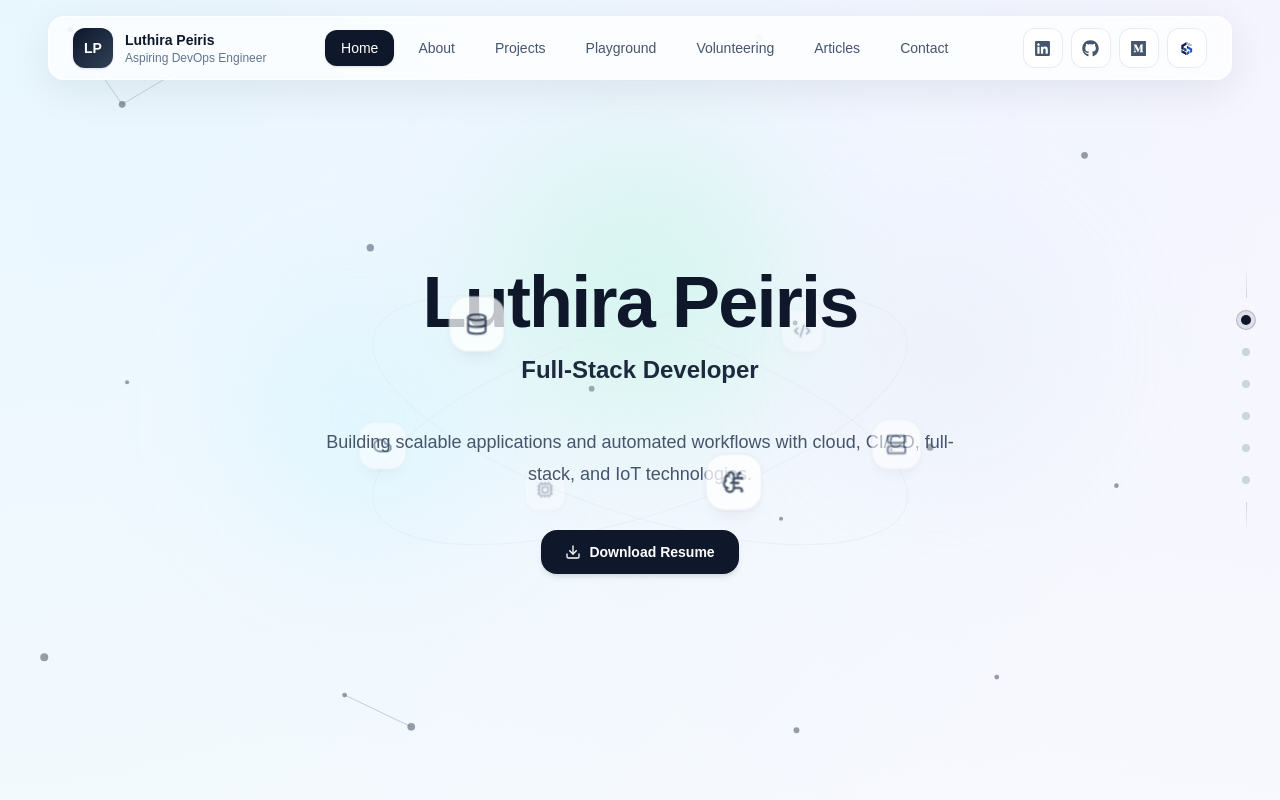
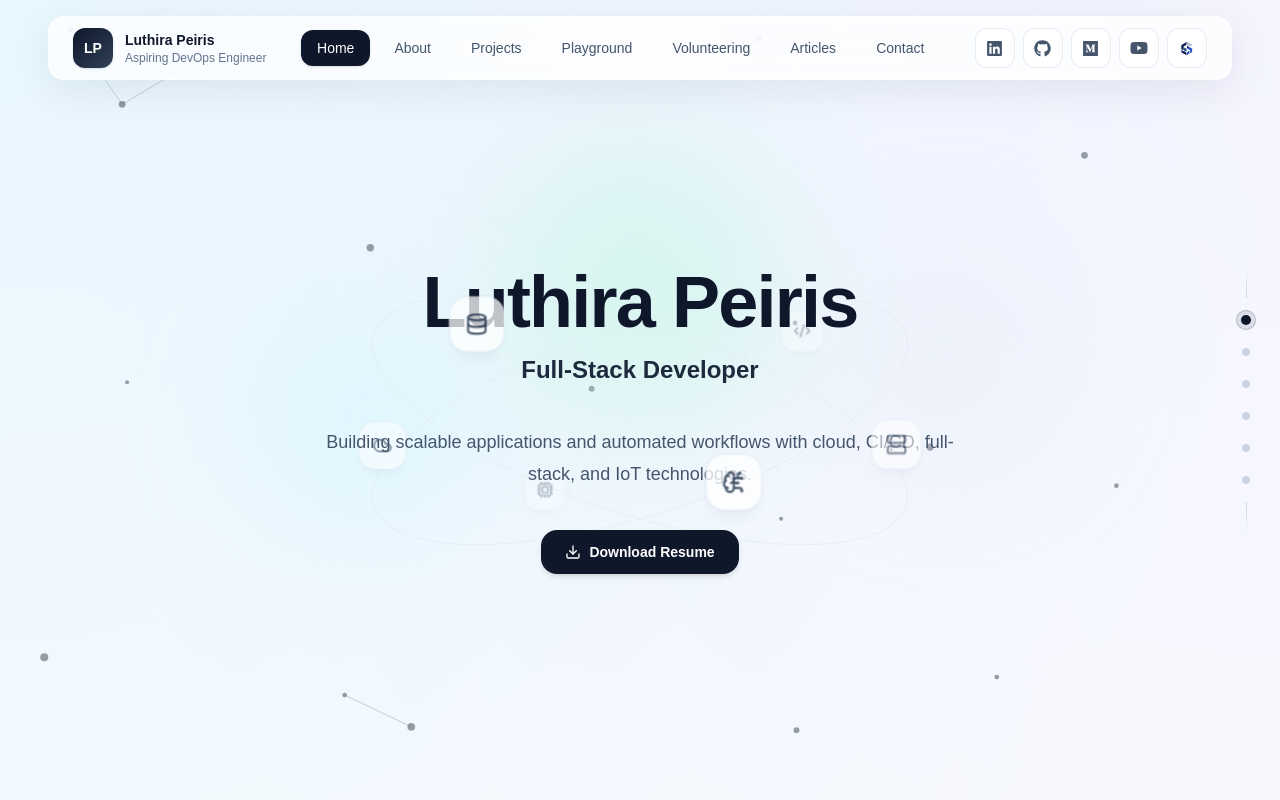
Before and after one commit to LuthiraPeiris/aws-portfolio, a Next.js app: page / in a window 1280 px wide. Shown: the top 800 px of the page. Built offline with nearby package versions, Linux system fonts and the light colour scheme.

Commit message:
added the youtube icon

```diff
--- a/src/components/layout/Footer.tsx
+++ b/src/components/layout/Footer.tsx
@@ -1,6 +1,6 @@
 import Image from "next/image";
 import { siteConfig } from "@/data/site";
-import { FaLinkedin, FaGithub, FaMedium } from "react-icons/fa";
+import { FaLinkedin, FaGithub, FaMedium, FaYoutube } from "react-icons/fa";
 
 export function Footer() {
   return (
@@ -48,6 +48,16 @@ export function Footer() {
           </a>
 
           <a
+            href={siteConfig.social.youtube}
+            target="_blank"
+            rel="noopener noreferrer"
+            aria-label="YouTube"
+            className="p-2 text-slate-600 hover:text-red-600 hover:scale-110 transition"
+          >
+            <FaYoutube size={18} />
+          </a>
+
+          <a
             href={siteConfig.social.sitescraftsolutions}
             target="_blank"
             rel="noopener noreferrer"
--- a/src/components/layout/Navbar.tsx
+++ b/src/components/layout/Navbar.tsx
@@ -5,7 +5,7 @@ import Link from "next/link";
 import { usePathname } from "next/navigation";
 import { useState } from "react";
 import { Menu, X } from "lucide-react";
-import { FaLinkedin, FaGithub, FaMedium } from "react-icons/fa";
+import { FaLinkedin, FaGithub, FaMedium, FaYoutube } from "react-icons/fa";
 import { siteConfig } from "@/data/site";
 
 export function Navbar() {
@@ -100,6 +100,16 @@ export function Navbar() {
             </a>
 
             <a
+              href={siteConfig.social.youtube}
+              target="_blank"
+              rel="noopener noreferrer"
+              aria-label="YouTube"
+              className="flex h-10 w-10 items-center justify-center rounded-xl border border-slate-200/80 bg-white/80 text-slate-600 transition hover:-translate-y-0.5 hover:scale-110 hover:text-red-600"
+            >
+              <FaYoutube size={18} />
+            </a>
+
+            <a
               href={siteConfig.social.sitescraftsolutions}
               target="_blank"
               rel="noopener noreferrer"
@@ -182,6 +192,16 @@ export function Navbar() {
               </a>
 
               <a
+                href={siteConfig.social.youtube}
+                target="_blank"
+                rel="noopener noreferrer"
+                aria-label="YouTube"
+                className="flex h-10 w-10 items-center justify-center rounded-xl border border-slate-200 bg-white text-slate-600 hover:text-red-600"
+              >
+                <FaYoutube size={18} />
+              </a>
+
+              <a
                 href={siteConfig.social.sitescraftsolutions}
                 target="_blank"
                 rel="noopener noreferrer"
--- a/src/data/site.ts
+++ b/src/data/site.ts
@@ -12,6 +12,7 @@ export const siteConfig = {
     linkedin: "https://www.linkedin.com/in/luthirapeiris/",
     github: "https://github.com/LuthiraPeiris",
     medium: "https://medium.com/@luthirapeiris1",
+    youtube: "https://youtube.com/@cloudwithluthi?si=WxnErBJHytrDFNnR",
     sitescraftsolutions: "https://www.sitescraftsolutions.com/",
   },
 };
```
